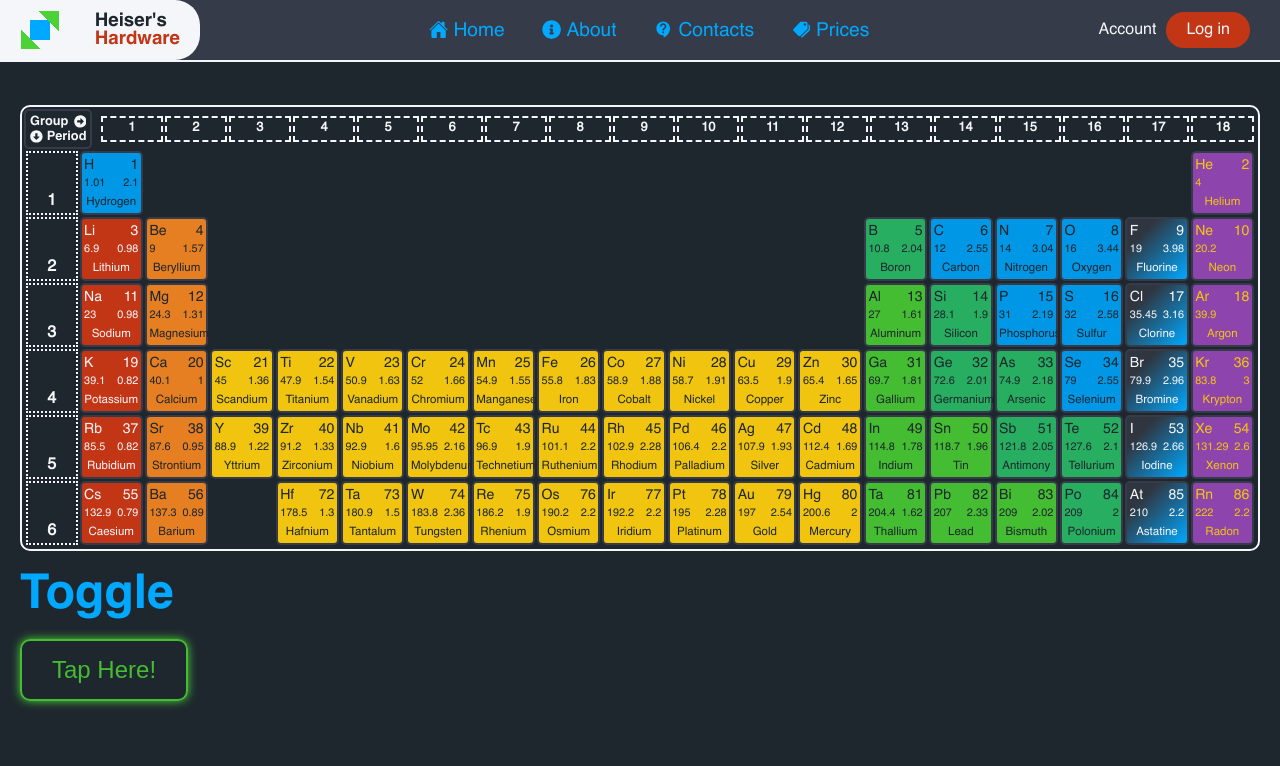
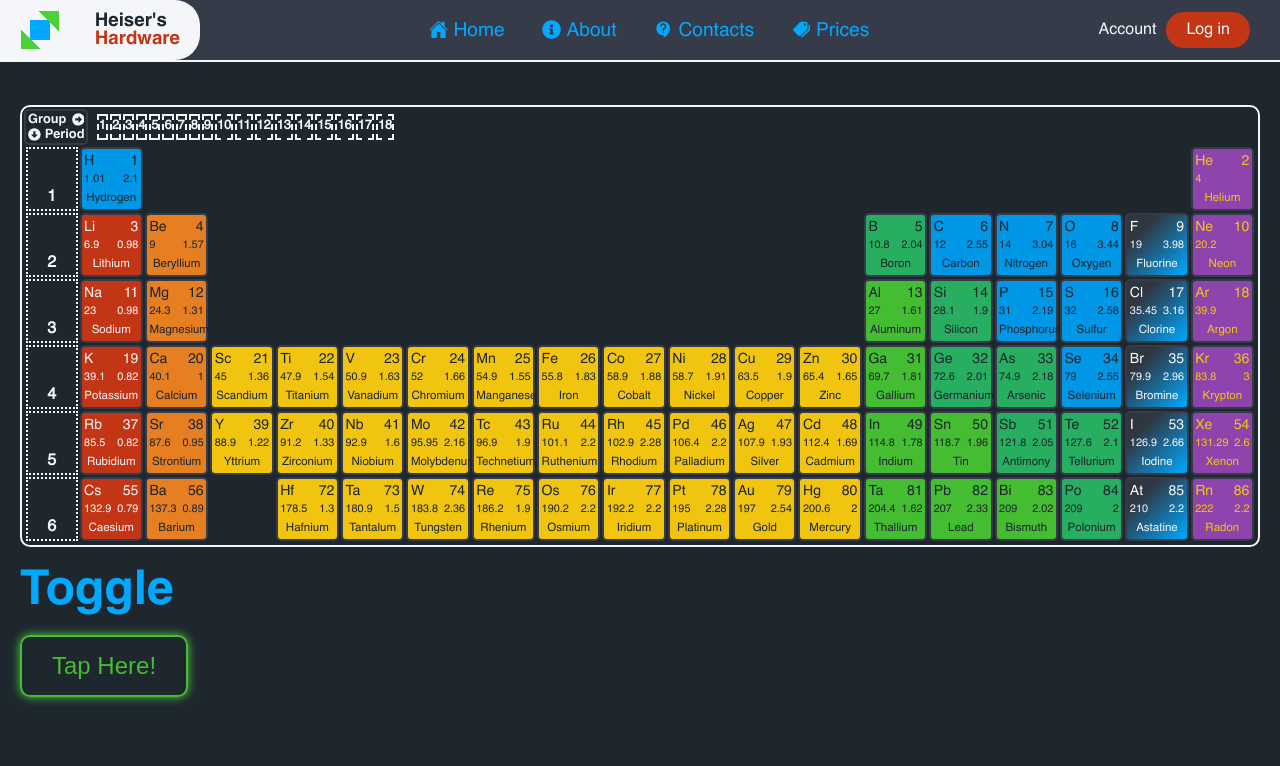
Before and after one commit to TonyHeiser/hardware, a React (Vite) app: page / in a window 1280 px wide. Shown: the top 766 px of the page. Built offline with nearby package versions, Linux system fonts and the light colour scheme; no server answers.

Commit message:
100624-552

```diff
--- a/src/components/periodic-table/PeriodicTable20.jsx
+++ b/src/components/periodic-table/PeriodicTable20.jsx
@@ -2,7 +2,6 @@ import "./periodic-table-20.css"
 import { FaArrowAltCircleRight, FaArrowAltCircleDown } from "react-icons/fa";
 import ChemicalElement from "./PeriodicTableElement.jsx";
 import { elements } from "./periodic-table-data.js";
-import { BiSolidDiamond } from "react-icons/bi";
 
 export default function PeriodicTable20() {
   return (
--- a/src/components/periodic-table/periodic-table-20.css
+++ b/src/components/periodic-table/periodic-table-20.css
@@ -31,13 +31,13 @@
     div.periodic-table-20__first-row {
       display: flex;
       align-items: center;
-      justify-content: space-between;
+      /* justify-content: space-between; */
 
       div.periodic-table-20__group-period {
         margin-right: 0.5dvw;
         border: 2px solid var(--clrblack3);
         border-radius: 5px;
-        padding: 2px;
+        /* padding: 2px; */
 
         th.periodic-table-20__group-title, th.periodic-table-20__period-title {
           display: flex;
@@ -58,10 +58,11 @@
 
         th {
           border: 2px dashed var(--clrwhite);
-          width: 5dvw;
+          /* width: 5dvw; */
           height: 2dvw;
           font-size: 1dvw;
           padding-top: 0.2dvw;
+          width: 100%;
         }
       }
     }
```
